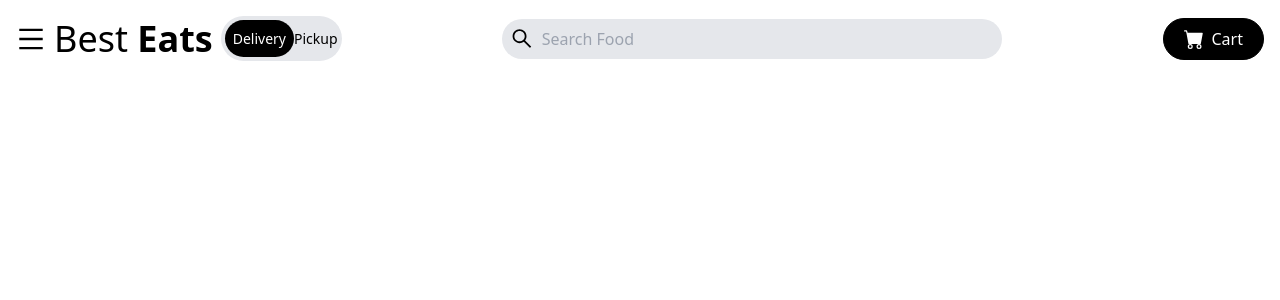
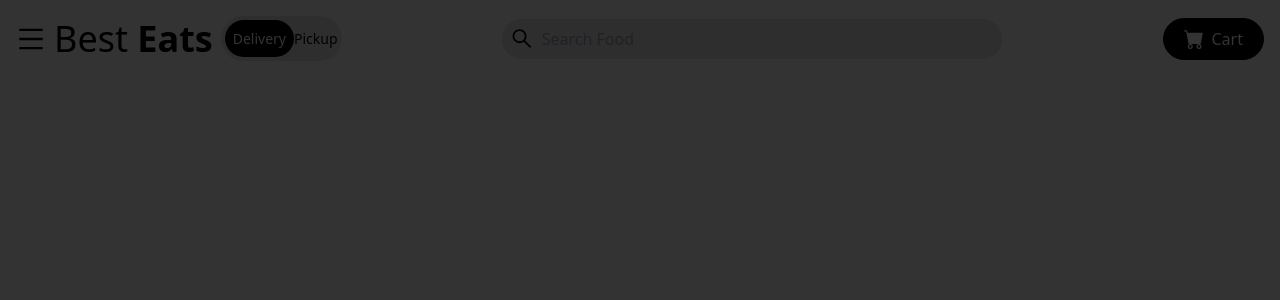
Before and after one commit to Telemocus/kai-eats, a React (Create React App) app: page / in a window 1280 px wide. Shown: the top 300 px of the page. Built offline with nearby package versions, Linux system fonts and the light colour scheme.

Commit message:
Creating the Side Draw Menu - Navbar

```diff
--- a/src/components/Navbar.jsx
+++ b/src/components/Navbar.jsx
@@ -1,6 +1,6 @@
 import React from "react";
-import { AiOutlineMenu,AiOutlineSearch } from "react-icons/ai";
-import {BsFillCartFill} from 'react-icons/bs'
+import { AiOutlineMenu, AiOutlineSearch } from "react-icons/ai";
+import { BsFillCartFill } from "react-icons/bs";
 
 const Navbar = () => {
   return (
@@ -21,17 +21,27 @@ const Navbar = () => {
         </div>
       </div>
 
-      {/* Search Input*/ }
+      {/* Search Input*/}
 
       <div className=" bg-gray-200 rounded-full flex items-center px-2 w-[200px] sm:w-40px lg:w-[500px]">
-        <AiOutlineSearch size={25}/>
-          <input className="bg-transparent p-2 w-full focus:outline-none" type="text" placeholder="Search Food"/>
+        <AiOutlineSearch size={25} />
+        <input
+          className="bg-transparent p-2 w-full focus:outline-none"
+          type="text"
+          placeholder="Search Food"
+        />
       </div>
       {/* Cart Button */}
       <button className="bg-black text-white hidden md:flex items-center py-2 rounded-full">
-        <BsFillCartFill size={20} className="mr-2"/> Cart
+        <BsFillCartFill size={20} className="mr-2" /> Cart
       </button>
 
+      {/* MOBILE MODE  */}
+
+      {/* OVERLAY */}
+      <div className=" bg-black/80 fixed w-full h-screen z-10 top-0 left-0"></div>
+
+      {/* SIDE DRAW MENU */}
     </div>
   );
 };
```
